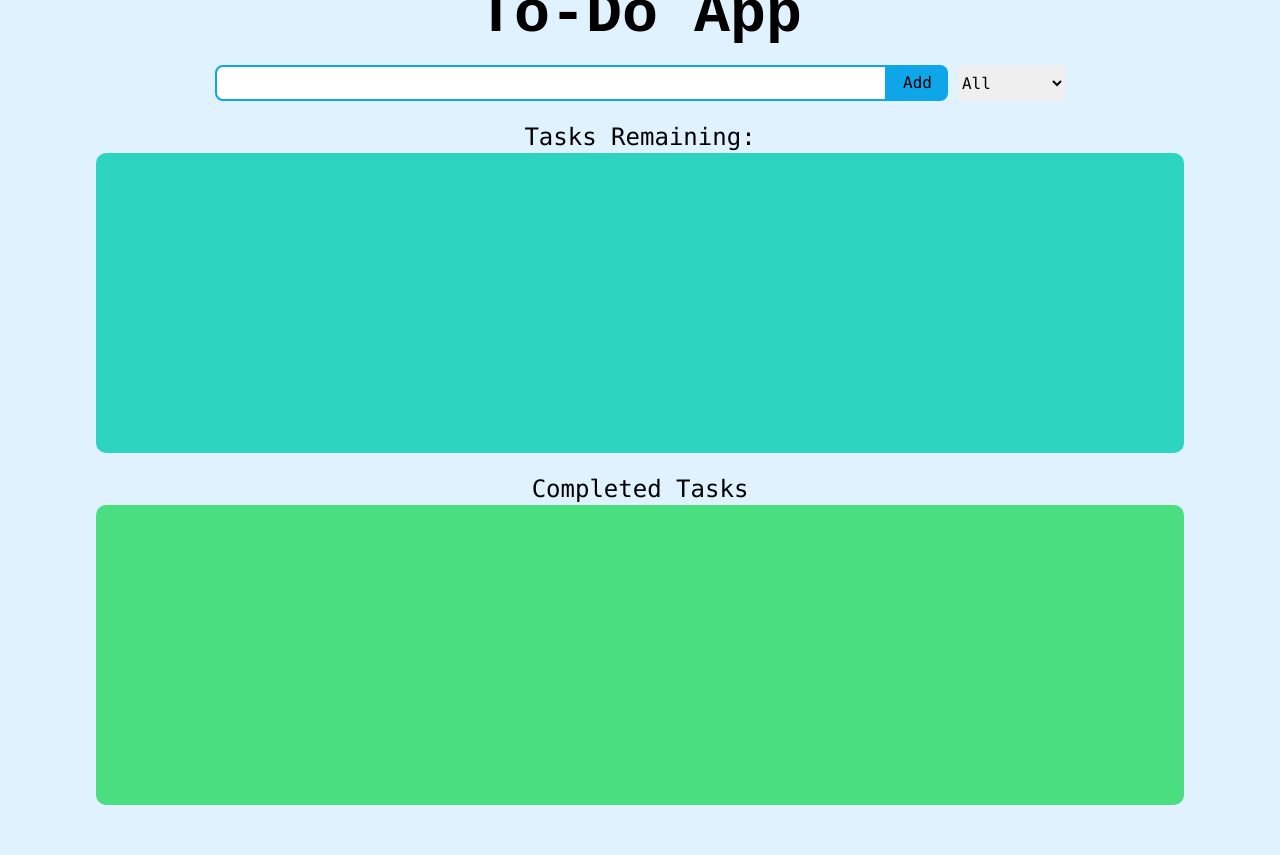
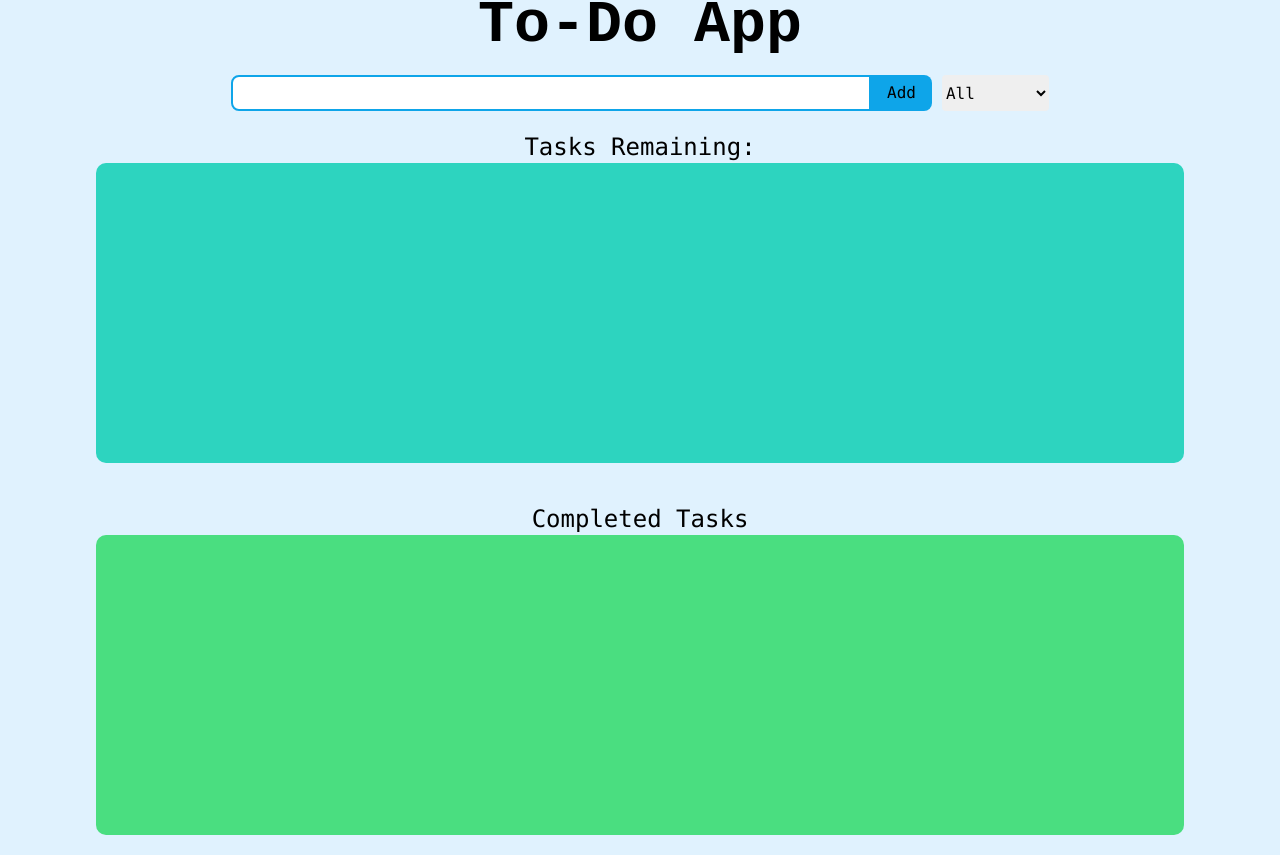
Before and after one commit to Yixin88/react-todo-list, a React (Create React App) app: page / in a window 1280 px wide. Before the commit the page ends 825 px from the top, so only its background shows below. Built offline with nearby package versions, Linux system fonts and the light colour scheme.

Commit message:
fixed error with page overflowing to the top, plus some styling fix

```diff
--- a/src/App.js
+++ b/src/App.js
@@ -70,12 +70,12 @@ function App() {
 
 
   return (
-    <div className="divBox flex flex-col items-center justify-center h-screen w-screen font-mono bg-sky-100 h-[100vh]">
+    <div className="divBox flex flex-col items-center justify-center h-screen w-screen font-mono bg-sky-100 h-[100%]">
 
-      <h1 className="text-6xl font-bold mt-[10px] font-[monospace]">To-Do App</h1>
+      <h1 className="text-6xl font-bold mt-[50px] font-[monospace]">To-Do App</h1>
 
-      <div className='flex justify-center mt-[20px]'>
-        <input onKeyPress={handleEnter} id='searchInput' className='border-2 border-sky-500 rounded-l-lg px-4 py-1 max-w-2xl min-w-[300px] w-[70vw]' type="text" value={input} onChange={(e) => setInput(e.target.value)} />
+      <div className='flex justify-center mt-[20px] mx-[100px] min-w-[400px]'>
+        <input onKeyPress={handleEnter} id='searchInput' className='border-2 border-sky-500 rounded-l-lg px-4 py-1 max-w-2xl min-w-[200px] w-[50vw]' type="text" value={input} onChange={(e) => setInput(e.target.value)} />
         <button id='searchBtn' className='rounded-r-lg bg-sky-500 px-4 py-1 hover:bg-green-500' onClick={() => addTodo(input)}>Add</button>
         <select className='ml-[10px] rounded max-w-[150px]' onChange={(e)=>setFilter(e.target.value)}>
           <option value="all">All</option>
@@ -89,7 +89,7 @@ function App() {
         {(filter === "todo" || filter === "all") &&
           <div className='flex flex-col items-center'>
             <p className='mt-[20px] text-2xl'>Tasks Remaining: {numberOfTask}</p>
-            <ul className='flex flex-col gap-y-2 p-4 min-h-[300px] bg-teal-400 max-w-6xl min-w-[320px] w-[85vw] items-center rounded-[10px]'>
+            <ul className='flex flex-col gap-y-2 p-4 min-h-[300px] bg-teal-400 max-w-6xl min-w-[320px] w-[85vw] items-center rounded-[10px] mb-[20px]'>
               {task.filter((arrayItem)=> arrayItem.complete !== true).map((item) => {
               return(
                 <li key={item.id} className='test flex items-center justify-between max-w-5xl min-w-[300px] gap-x-5 p-5 bg-teal-50 rounded w-[80vw]'>
--- a/src/index.css
+++ b/src/index.css
@@ -3,6 +3,7 @@
 @tailwind utilities;
 
 :root {
-  height: 100%;
+  height: 100vh;
   background-color: rgb(224 242 254);
+
 }
```
